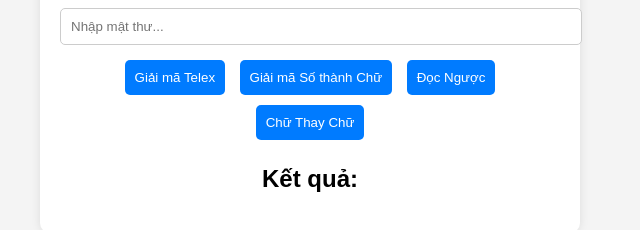
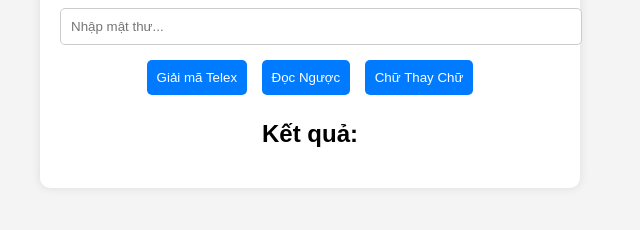
Before and after one commit to IsoumaDev/SolveTHPT, a plain HTML site: page index.html in a window 1280 px wide. Shown: the part 148-378 px from the top of the page, without its empty margins (330-970 px from the left). Drawn offline with Linux system fonts and the light colour scheme.

Commit message:
Update index.html

```diff
--- a/index.html
+++ b/index.html
@@ -14,7 +14,7 @@
         <input type="text" id="inputText" placeholder="Nhập mật thư...">
 
         <button onclick="decodeTelex()">Giải mã Telex</button>
-        <button onclick="decodeNumbers()">Giải mã Số thành Chữ</button>
+
         <button onclick="reverseText()">Đọc Ngược</button>
         <button onclick="decodeSubstitution()">Chữ Thay Chữ</button>
 
```
